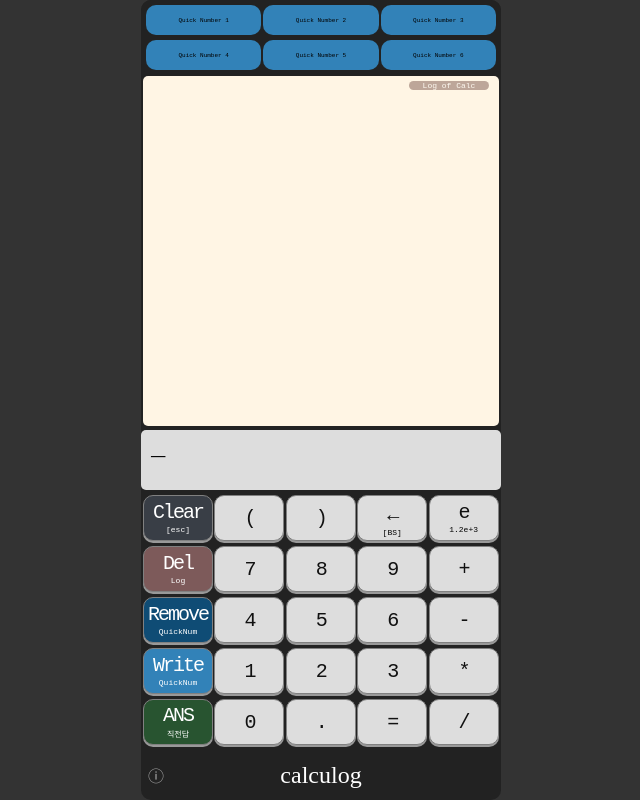
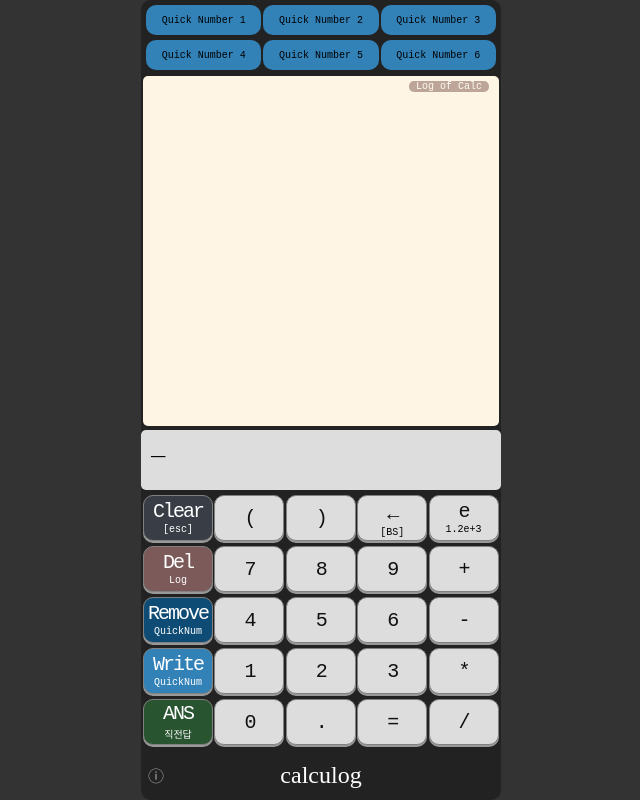
Before and after one commit to jacealan/calculog, a React (Create React App) app: page / in a window 1280 px wide. Shown: the whole page, without its empty margins (319-959 px from the left). Built offline with nearby package versions, Linux system fonts and the light colour scheme; a web font is replaced by a local one.

Commit message:
fix minimum font size

```diff
--- a/src/App.css
+++ b/src/App.css
@@ -1,6 +1,6 @@
 .title {
   padding-top: 5px;
-  font-size: 8px;
+  font-size: 10px;
 }
 
 .quick_numbers {
@@ -40,7 +40,7 @@
   justify-content: center;
   align-items: center;
   overflow: hidden;
-  font-size: 6px;
+  font-size: 10px;
 }
 
 .typed {
@@ -93,7 +93,7 @@
   display: flex;
   justify-content: center;
   align-items: center;
-  font-size: 8px;
+  font-size: 10px;
   opacity: 0.5;
 }
 
@@ -133,7 +133,7 @@ button.keypad:active {
 }
 button.keypad-info {
   border: none;
-  font-size: 8px;
+  font-size: 10px;
 }
 
 .logo {
```
